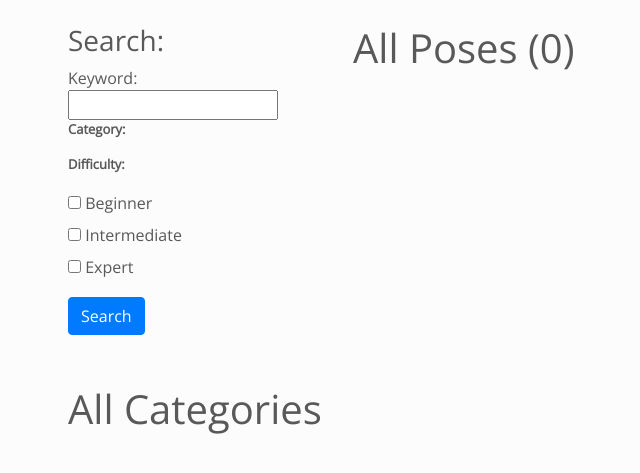
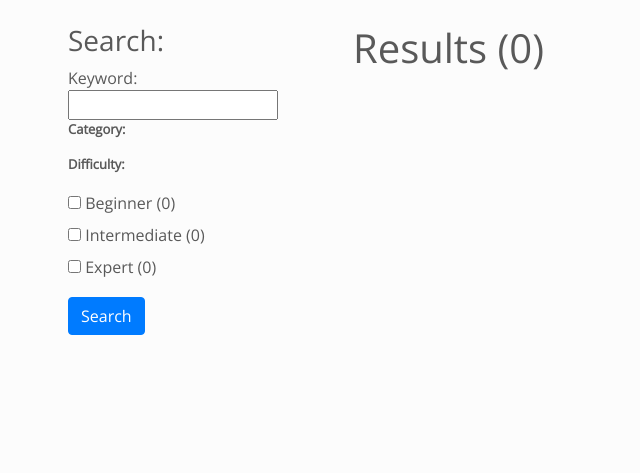
Before and after one commit to songcelia88/yoga-generator, a Flask app: page /search in a window 1280 px wide. Shown: the part 56-529 px from the top of the page, without its empty margins (17-657 px from the left). Run offline with Flask 2, Linux system fonts and the light colour scheme; data that the repository does not hold is empty; some libraries are stand-ins or nearby versions.

Commit message:
added faceted search by adding counts for each category in the search results

```diff
--- a/model.py
+++ b/model.py
@@ -3,6 +3,7 @@ from sqlalchemy_searchable import SearchQueryMixin
 from sqlalchemy_utils.types import TSVectorType
 from sqlalchemy_searchable import make_searchable, search
 from sqlalchemy.dialects.postgresql import JSON, ARRAY
+from sqlalchemy import func
 import random
 import copy
 
--- a/server.py
+++ b/server.py
@@ -3,6 +3,7 @@ from jinja2 import StrictUndefined
 from flask import Flask, render_template, redirect, request, flash, session, jsonify, json
 from flask_debugtoolbar import DebugToolbarExtension
 from sqlalchemy.orm.attributes import flag_modified
+from sqlalchemy import func
 
 # from model import connect_to_db, db, Pose, Workout, PoseWorkout, PoseCategory, Category, generateWorkout
 from model import *
@@ -31,6 +32,7 @@ def searchPoses():
     Lists the poses that meet those search requirements
     """
 
+    # TODO: how to account for substrings too? postgres doesn't seem to do this...maybe algolia is better
     if request.args:
         keyword = request.args.get('keyword')
 
@@ -50,9 +52,26 @@ def searchPoses():
     else:
         all_poses = Pose.query.order_by('name').all()
 
+    # make a dictionary of all the counts for the category and difficulty
+    # TODO: try doing a subquery in SQLAlchemy for better performance?
+    # https://stackoverflow.com/questions/38878897/how-to-make-a-subquery-in-sqlalchemy
+    difficulty_counts = {'Beginner':0, 'Intermediate': 0, 'Expert':0}
+    category_counts = {}
+    for pose in all_poses:
+        difficulty_counts[pose.difficulty] += 1
+        pose_categories = pose.pose_categories # a list of pose_categories
+        for pose_cat in pose_categories:
+            if pose_cat.cat_id not in category_counts:
+                category_counts[pose_cat.cat_id] = 0
+            category_counts[pose_cat.cat_id] +=1
+
     all_categories = Category.query.order_by('name').all()
 
-    return render_template("search.html", all_poses=all_poses, categories=all_categories)
+    return render_template("search.html",
+                        all_poses=all_poses,
+                        categories=all_categories,
+                        difficulty_counts=difficulty_counts,
+                        category_counts=category_counts)
 
 
 @app.route('/pose/<pose_id>')
--- /dev/null
+++ b/static/js/searchPage.js
@@ -0,0 +1,34 @@
+// function to fill in the search fields if there is info in the url
+// https://stackoverflow.com/questions/901115/how-can-i-get-query-string-values-in-javascript
+
+function fillSearchBar(){
+    const urlParams = new URLSearchParams(window.location.search);
+    const keyword = urlParams.get('keyword');
+    const categories = urlParams.getAll('categories') // need to convert these to numbers?
+    const difficulties = urlParams.getAll('difficulty');
+
+    // fill in keyword field
+    document.getElementById('keyword').value = keyword
+
+    // fill in the categories that were selected
+    categoryElements = document.getElementsByName('categories');
+    for (let category of categoryElements){
+        if (categories.includes(category.value)){
+            category.checked = true;
+        }
+    }
+
+    // fill in the difficulties that were selected
+    difficultyElements = document.getElementsByName('difficulty');
+    for (let difficulty of difficultyElements){
+        if(difficulties.includes(difficulty.value)){
+            difficulty.checked = true;
+        }
+    }
+}
+// function to update
+// getting facet counts:
+
+
+
+fillSearchBar();
--- a/templates/search.html
+++ b/templates/search.html
@@ -9,29 +9,33 @@
     <div class="col-md-3">
         <form action="/search" method="GET">
             <h3>Search:</h3>
-            <div>Keyword: <input type="text" name="keyword"></div>
+            <div>Keyword: <input type="text" name="keyword" id="keyword"></div>
             <div>
                 <p><strong>Category:</strong></p>
+                <div id="categories-group">
                     {% for category in categories %}
                     <input type="checkbox" id="{{ category.name }}" name="categories" value="{{ category.cat_id }}">
-                <label for="{{ category.name }}">{{ category.name }}</label><br>
+                    <label for="{{ category.name }}">{{ category.name }} ({{ category_counts.get(category.cat_id,0) }})</label><br>
                     {% endfor %}
+                </div>
             </div>
             <div>
                 <p><strong>Difficulty:</strong></p>
+                <div id="difficulty-group">
                     <input type="checkbox" id="beginner" name="difficulty" value="Beginner">
-                <label for="beginner">Beginner</label><br>
+                    <label for="beginner">Beginner ({{ difficulty_counts.get('Beginner',0) }})</label><br>
                     <input type="checkbox" id="intermediate" name="difficulty" value="Intermediate">
-                <label for="intermediate">Intermediate</label><br>
+                    <label for="intermediate">Intermediate ({{ difficulty_counts.get('Intermediate',0) }})</label><br>
                     <input type="checkbox" id="expert" name="difficulty" value="Expert">
-                <label for="expert">Expert</label>
+                    <label for="expert">Expert ({{ difficulty_counts.get('Expert',0) }})</label>
+                </div>
             </div>
             <div style="padding-top: 10px"><input type="submit" value="Search" class="btn btn-primary"></div>
         </form>
     </div>
     <div class="col-md-9">
         <div>
-        <h1>All Poses ({{ all_poses|length }})</h1>
+        <h1>Results ({{ all_poses|length }})</h1>
         </div>
 
         <div class="row">
@@ -51,7 +55,7 @@
 </div>
 
 
-<div class="row">
+<!-- <div class="row">
     <div class="col-md-12">
         <h1>All Categories</h1>
         <ul>
@@ -62,7 +66,8 @@
             {% endfor %}
         </ul>
     </div>
-</div>
+</div> -->
 
 </div>
+<script src="../static/js/searchPage.js"></script>
 {% endblock %}
```
Lines whose indentation alone changed are shown as unchanged.
